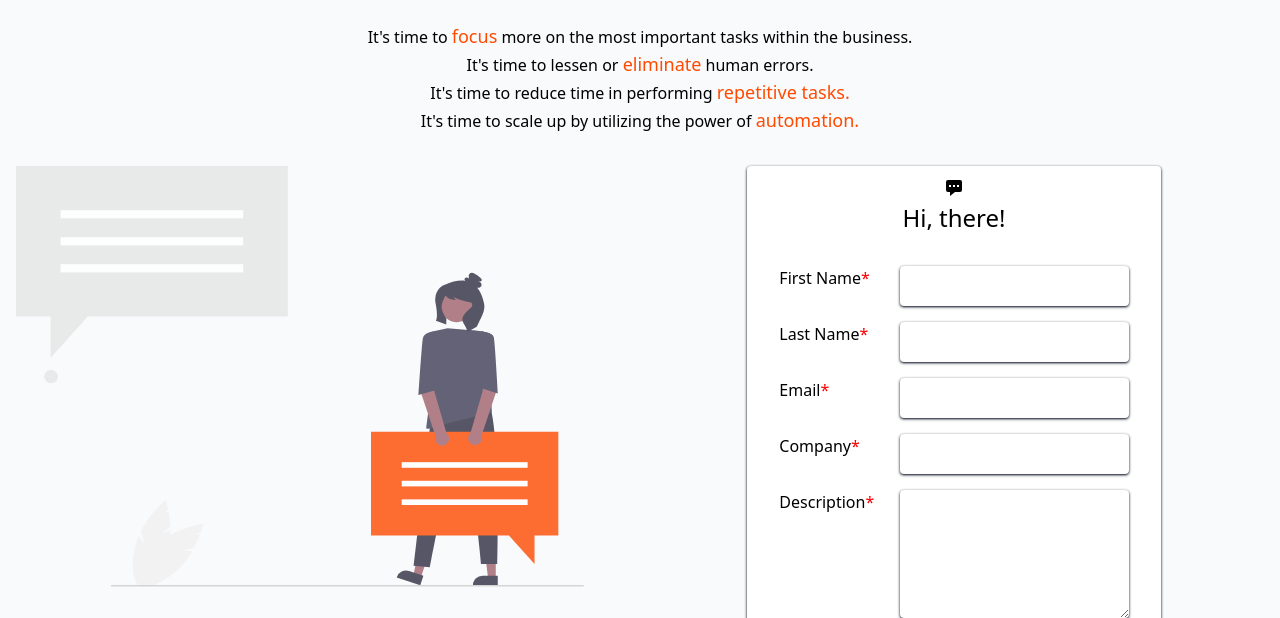
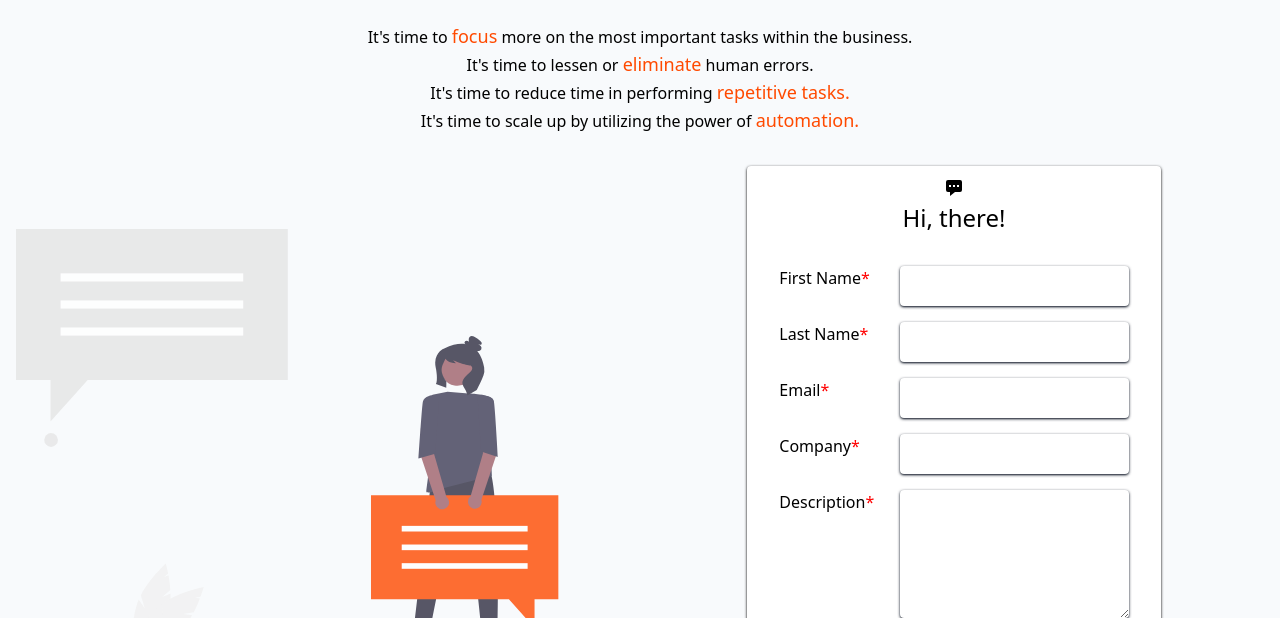
Before and after one commit to Automeyt/amt-tp01-mw, a website: page reach-out.html in a window 1280 px wide. Shown: the part 182-800 px from the top of the page. Drawn offline with Linux system fonts and the light colour scheme.

Commit message:
set the top and bottom margin to auto in the personal opinions svg image

```diff
--- a/reach-out.html
+++ b/reach-out.html
@@ -40,7 +40,7 @@
                     <p class="text-base text-center mx-auto w-full">It's time to scale up by utilizing the power of <span class="text-orange  md:text-lg">automation.</span></p>
                 </div>
                 <div class="grid md:grid-cols-2 pb-4 gap-2">
-                    <div class="w-11/12 opacity-80">
+                    <div class="w-11/12 opacity-80 md:my-auto">
                         <img src="images/undraw_personal_opinions_re_qw29.svg" alt="">
                     </div>
                     <div class="w-full mx-auto bg-white rounded shadow shadow-black p-4 lg:w-4/5 xl:w-4/6 relative pb-24">
```
Also changed, not shown: css/main.css.
